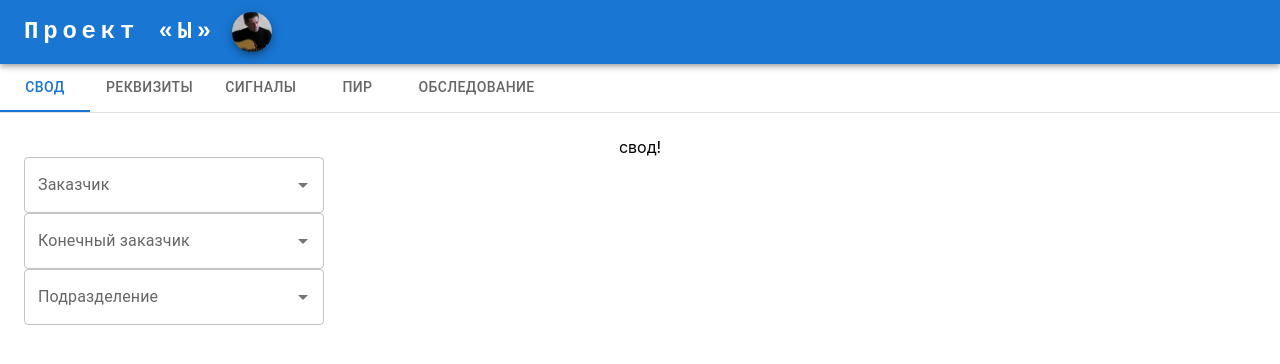
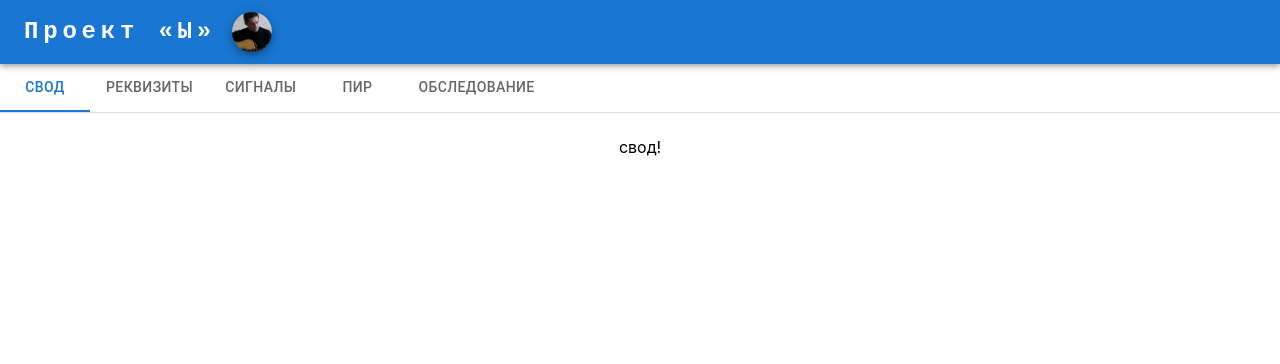
Before and after one commit to adesoft75/react-offer, a React (Create React App) app: page / in a window 1280 px wide. Shown: the top 364 px of the page. Built offline with nearby package versions, Linux system fonts and the light colour scheme.

Commit message:
ver.0.11

```diff
--- /dev/null
+++ b/src/AppChapters.js
@@ -0,0 +1,12 @@
+import React from 'react'
+import Box from '@mui/material/Box'
+import Chapter01 from './Chapter01'
+
+export default function AppChapters(props) {
+
+    return (
+      <Box sx={{ width: '100%' }}>
+        {props.index = 1 &&  <Chapter01 init={props.init.requisites} />}
+      </Box>
+    )
+  }
--- a/src/AppTabs.js
+++ b/src/AppTabs.js
@@ -4,6 +4,7 @@ import Tabs from '@mui/material/Tabs'
 import Tab from '@mui/material/Tab'
 import Box from '@mui/material/Box'
 import Chapter01 from './Chapter01'
+import AppChapters from './AppChapters'
 
 function CustomTabPanel(props) {
   const { children, value, index, ...other } = props
@@ -50,8 +51,9 @@ export default function AppTabs(props) {
         tabs.map((tab, index) => {
           return(
           <CustomTabPanel value={value} index={tabs.indexOf(tab)} key={tab} >
+            {/* <AppChapters init={props.init} index={props.init.requisites} /> */}
             {tab.toLowerCase() + "!"}
-            <Chapter01 init={props.init.requisites} />
+            {/* <Chapter01 init={props.init.requisites} /> */}
           </CustomTabPanel>
         )})
       }
--- a/src/Chapter01.js
+++ b/src/Chapter01.js
@@ -8,7 +8,7 @@ function ComboBox(props) {
         disablePortal
         id="combo-box-demo"
         options={props.options}
-        sx={{ width: 300 }}
+        sx={{ width: 300, mb: 1 }}
         renderInput={(params) => <TextField {...params} label={props.name} />}
       />
     );
--- a/src/templates.json
+++ b/src/templates.json
@@ -4,6 +4,14 @@
   "author": true,
   "chapters": ["Свод","Реквизиты","Сигналы","ПИР","Обследование"],
   "requisites": [
+    {
+      "name": "Проект",
+      "variants":
+      [
+        "Закупка ИБП",
+        "ПИР системы очистки"
+      ]
+    },
     {
       "name": "Заказчик",
       "variants":
```
